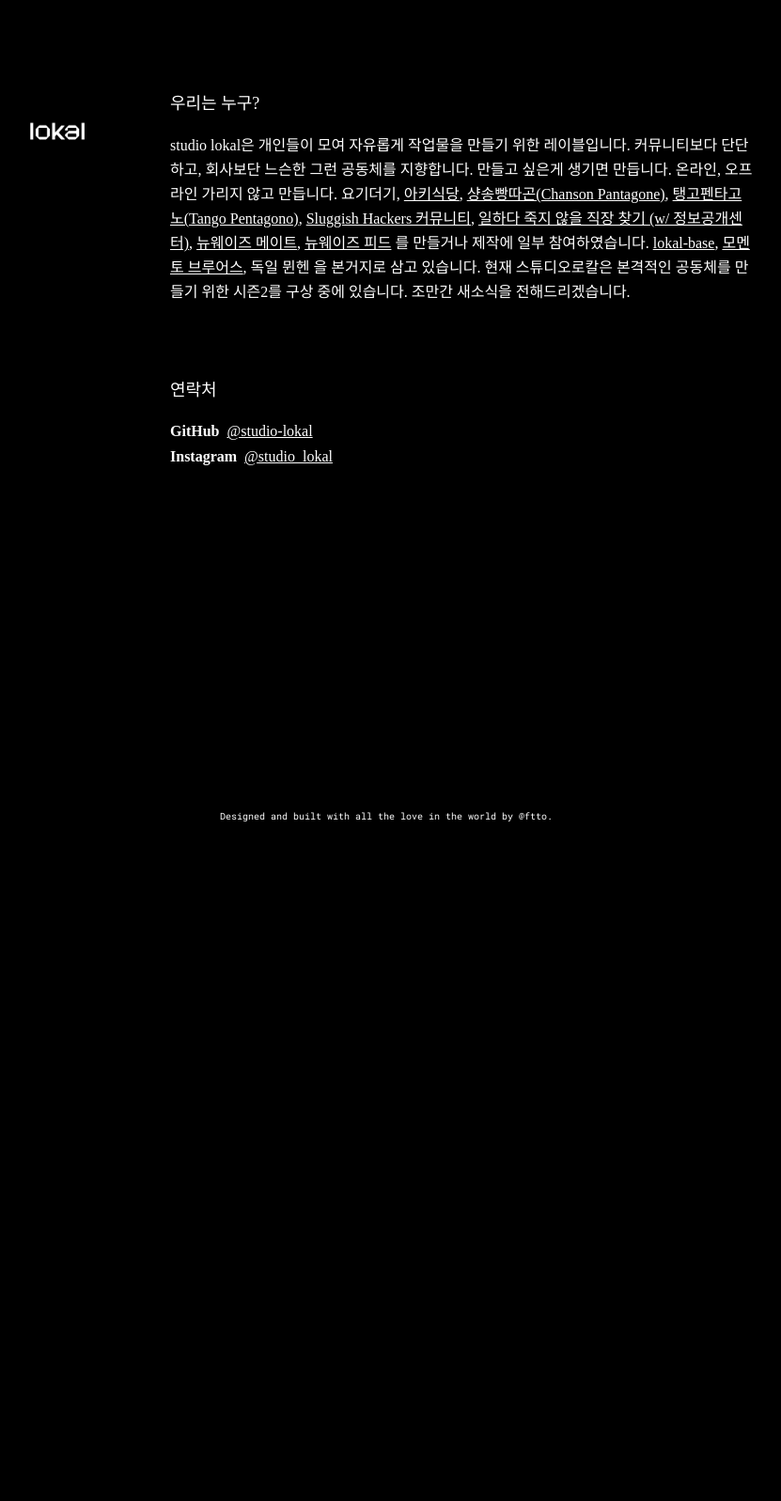
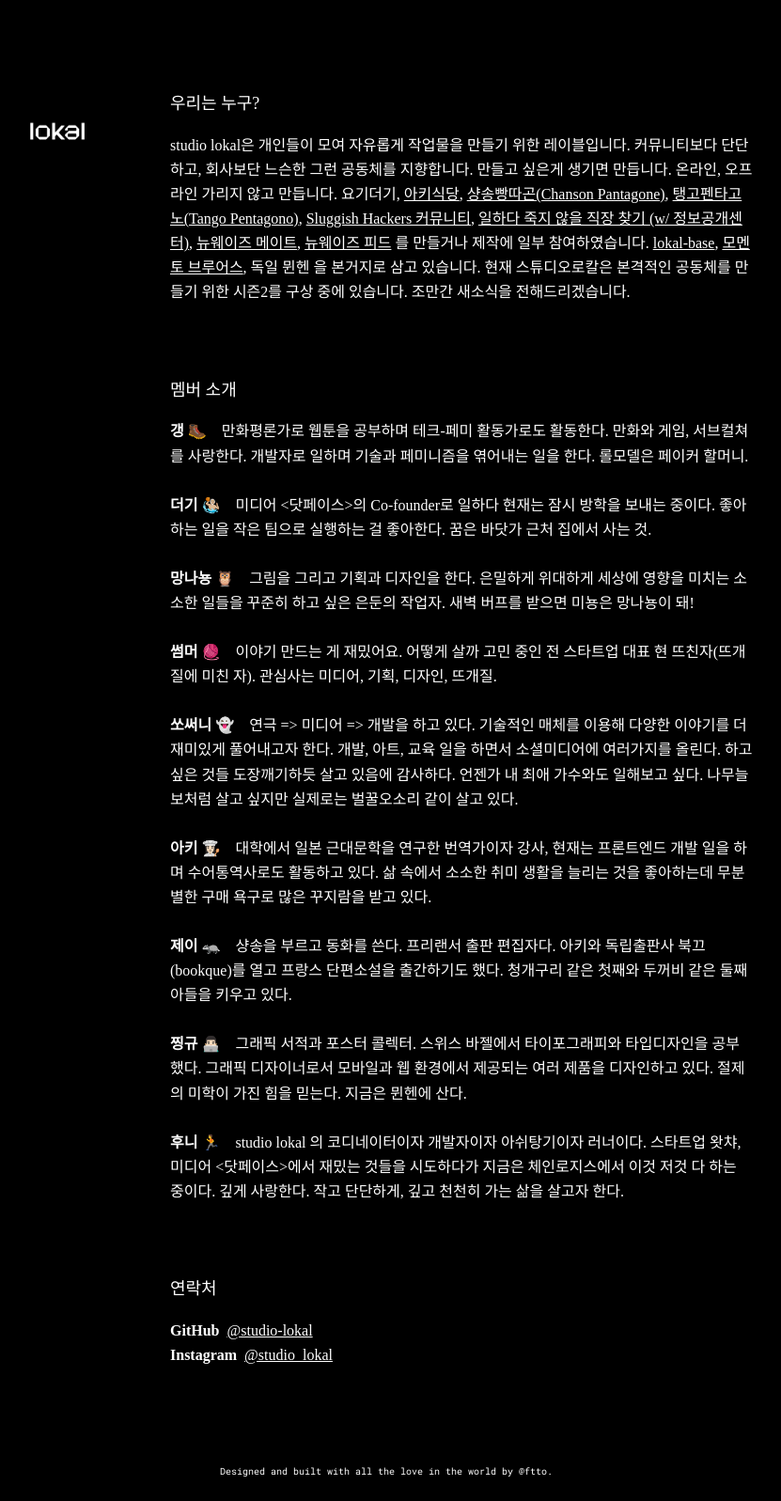
Before and after one commit to studio-lokal/studio-lokal.github.io, a Jekyll site: the page built from index.html, in a window 1280 px wide. Shown: the whole page at 94% size, without its empty margins (229-1060 px from the left). Built offline with Jekyll 4.4.1, drawn with Linux system fonts in a browser that asks for light colours; some web fonts are replaced; before the commit the page ends 900 px from its top, so only the background shows below that.

Commit message:
revert members

```diff
--- a/index.html
+++ b/index.html
@@ -32,6 +32,16 @@
         현재 스튜디오로칼은 본격적인 공동체를 만들기 위한 시즌2를 구상 중에 있습니다. 조만간 새소식을 전해드리겠습니다.
       </p>
 
+      <h4>멤버 소개</h4>
+      <p>
+        {% for m in site.data.members %}
+          <b>{{ m.name }} {{ m.emoji }}</b>&nbsp; &nbsp; {{ m.description }}
+          {% if forloop.last == false %}
+            <br /><br />
+          {% endif %}
+        {% endfor %}
+      </p>
+
       <h4>연락처</h4>
       <p>
         {% for c in site.contacts %}
```
